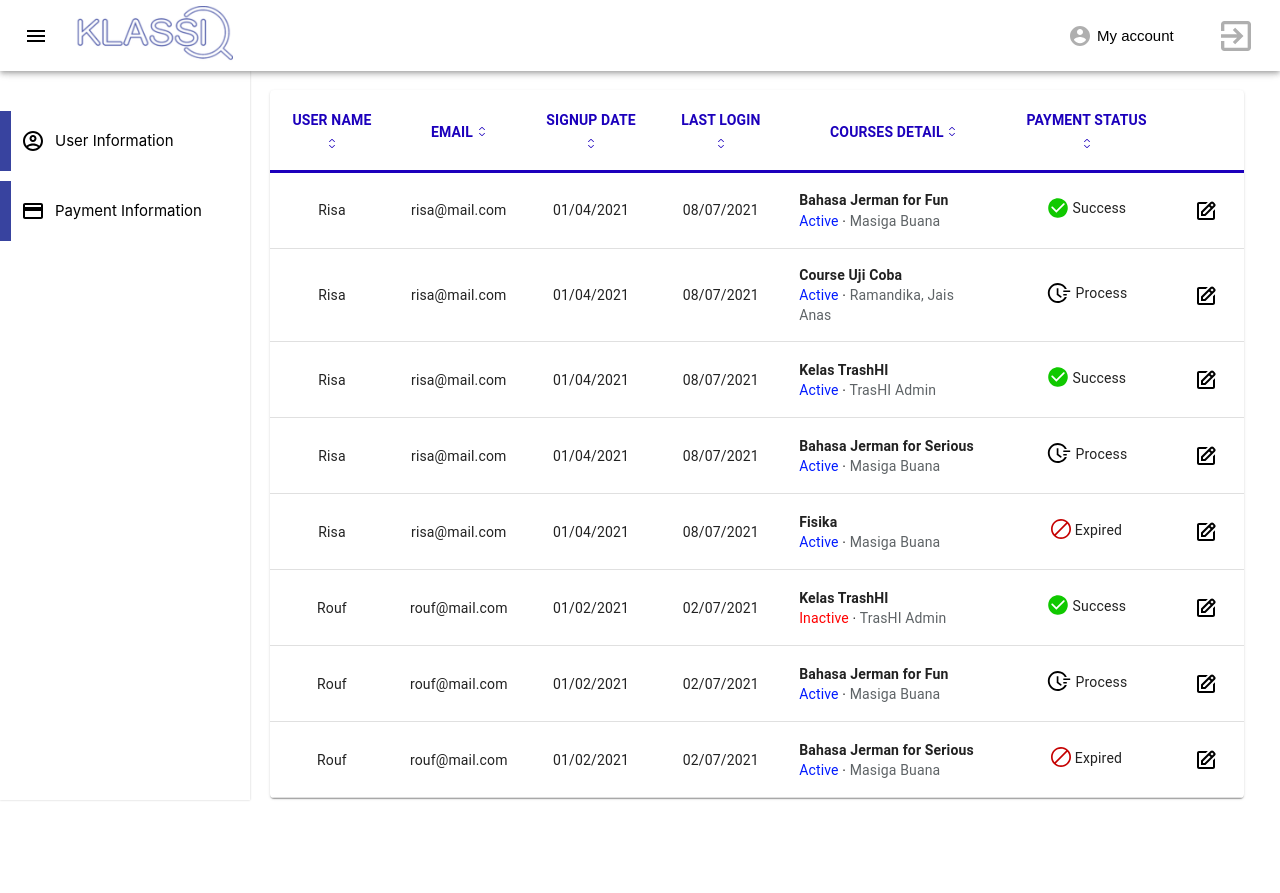
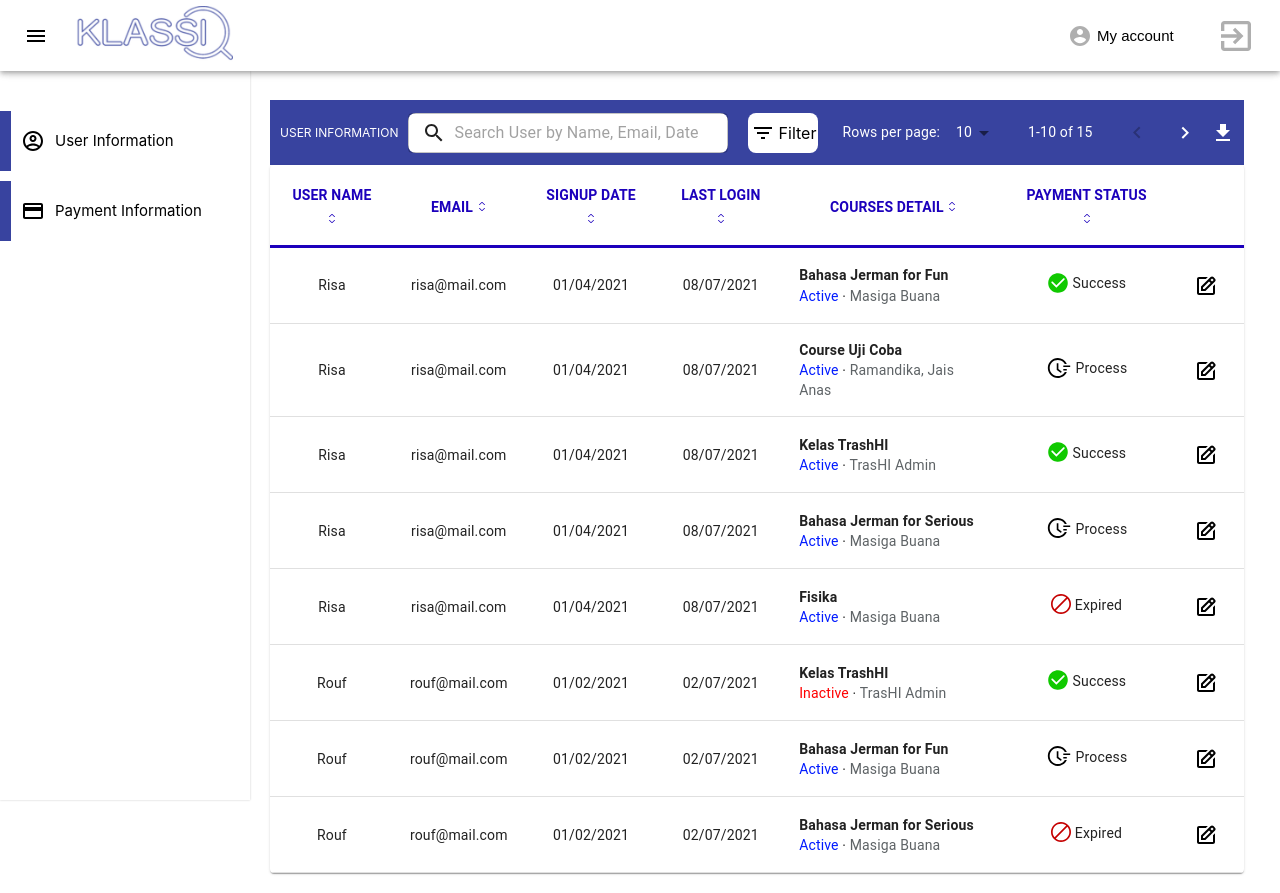
Before and after one commit to farihulrouf/dashboard, a Next.js app: page /admindashboard/payment in a window 1280 px wide. Before the commit the page ends 818 px from the top, so only its background shows below. Built offline with nearby package versions, Linux system fonts and the light colour scheme.

Commit message:
add table header

```diff
--- /dev/null
+++ b/components/Admin/TableHeader.js
@@ -0,0 +1,170 @@
+
+import React, { Fragment, useEffect } from 'react';
+import PropTypes from 'prop-types';
+
+
+import TableHead from '@material-ui/core/TableHead';
+import TablePagination from '@material-ui/core/TablePagination';
+
+import { withStyles, makeStyles } from '@material-ui/core/styles';
+
+import FilterListIcon from '@material-ui/icons/FilterList';
+import Box from '@material-ui/core/Box';
+import GetAppIcon from '@material-ui/icons/GetApp';
+
+import InputBase from '@material-ui/core/InputBase';
+import Divider from '@material-ui/core/Divider';
+import IconButton from '@material-ui/core/IconButton';
+import MenuIcon from '@material-ui/icons/Menu';
+import SearchIcon from '@material-ui/icons/Search';
+import TextField from "@material-ui/core/TextField"
+import DirectionsIcon from '@material-ui/icons/Directions';
+import InputAdornment from "@material-ui/core/InputAdornment";
+
+
+export default function TableHeader(){
+  const rows = [
+	  createData('India', 'IN', 1324171354, 3287263),
+	  createData('China', 'CN', 1403500365, 9596961),
+	  createData('Italy', 'IT', 60483973, 301340),
+	  createData('United States', 'US', 327167434, 9833520),
+	  createData('Canada', 'CA', 37602103, 9984670),
+	  createData('Australia', 'AU', 25475400, 7692024),
+	  createData('Germany', 'DE', 83019200, 357578),
+	  createData('Ireland', 'IE', 4857000, 70273),
+	  createData('Mexico', 'MX', 126577691, 1972550),
+	  createData('Japan', 'JP', 126317000, 377973),
+	  createData('France', 'FR', 67022000, 640679),
+	  createData('United Kingdom', 'GB', 67545757, 242495),
+	  createData('Russia', 'RU', 146793744, 17098246),
+	  createData('Nigeria', 'NG', 200962417, 923768),
+	  createData('Brazil', 'BR', 210147125, 8515767),
+  	];
+
+  	function createData(name, code, population, size) {
+	  const density = population / size;
+	  return { name, code, population, size, density };
+ 	}
+
+ 	const [page, setPage] = React.useState(0);
+  	const [rowsPerPage, setRowsPerPage] = React.useState(10);
+  	const [value, setValue] = React.useState("");
+  	const handleChangePage = (event, newPage) => {
+    	setPage(newPage);
+ 	 };
+
+ 	 const handleChangeRowsPerPage = (event) => {
+	    setRowsPerPage(+event.target.value);
+	    setPage(0);
+  	};
+
+  	const useStyles = makeStyles({
+	  TableHead: {
+	  	backgroundColor: '#38439f',
+	  	display: 'flex',
+	  	alignItems: 'center',
+	  	height: 65,
+
+	  },
+
+	  TablePagination: {
+	  	color: 'white',
+
+	  },
+
+	  GetAppIcon: {
+	  	fill: 'white'
+	  },
+
+	  Box: {
+	  	width: 70,
+	  	marginLeft: 10,
+	  	height: 40,
+	  	backgroundColor: 'white',
+	  	display: 'flex',
+	  	alignItems: 'center',
+	  	justifyContent: 'space-around',
+	  	borderRadius: 8
+	  },
+
+	  FilterList: {
+	  	width: 40,
+	  	height: 40
+	  },
+
+	  TextField: {
+	  	width: 320,
+	  	height: 40,
+	  	backgroundColor: 'white',
+	  	borderRadius: 8,
+	  	marginLeft: 10,
+	  	marginRight: 10
+
+	  },
+
+	  text_info: {
+	  	color: 'white',
+	  	fontSize: 12,
+	  	marginLeft: 10,
+	  }
+
+
+	});
+
+	const classes = useStyles();
+
+	return(
+
+					<TableHead className={classes.TableHead}>
+							<div className={classes.text_info}>
+								USER INFORMATION
+
+							</div>
+
+							<TextField className={classes.TextField}
+						      placeholder="Search User by Name, Email, Date"
+						      type="text"
+						      variant="outlined"
+
+						      size="small"
+						      onChange={(e) => setValue(e.target.value)}
+						      value={value}
+						      InputProps={{
+						        startAdornment: (
+						          <InputAdornment position="start">
+						            <SearchIcon />
+						          </InputAdornment>
+						        ),
+
+						        endAdornment: value && (
+						          <IconButton
+						            aria-label="toggle password visibility"
+						            onClick={() => setValue("")}
+						          ><CancelRoundedIcon/></IconButton>
+						        )
+						      }}
+						    />
+
+
+							 <Box className={classes.Box}>
+  									<FilterListIcon />
+  									 Filter
+							 </Box>
+							 <TablePagination className={classes.TablePagination}
+
+							        rowsPerPageOptions={[10, 25, 100]}
+							        component="div"
+							        count={rows.length}
+							        rowsPerPage={rowsPerPage}
+							        page={page}
+							        onPageChange={handleChangePage}
+							        onRowsPerPageChange={handleChangeRowsPerPage}
+		      				/>
+		      				<GetAppIcon className={classes.GetAppIcon} />
+      				</TableHead>
+
+
+	)
+
+
+}
--- a/pages/admindashboard/payment/index.js
+++ b/pages/admindashboard/payment/index.js
@@ -9,11 +9,13 @@ import store from '../../../redux/admin/store';
 
 import UserPayment from '../../../components/Admin/UserPayment';
 import Layout from '../../../components/admin/Layout'
+import TableHeader from '../../../components/admin/TableHeader'
 export default function payment() {
 	return(
 		<Layout>
 			<Provider store={store}>
 				<div className="content">
+					<TableHeader />
 					<UserPayment />
 				</div>
 			</Provider>
--- a/styles/globals.css
+++ b/styles/globals.css
@@ -56,7 +56,7 @@ a {
 	 width: 1014px;
 	 padding: 20px;
 	 margin-left: 250px;
-	 margin-top: 70px;
+	 margin-top: 80px;
 	 transition: 0.5s;
 	 position: absolute;
 }
```
Also changed, not shown: pages/admindashboard/users/index.js (+9 -1 lines).
